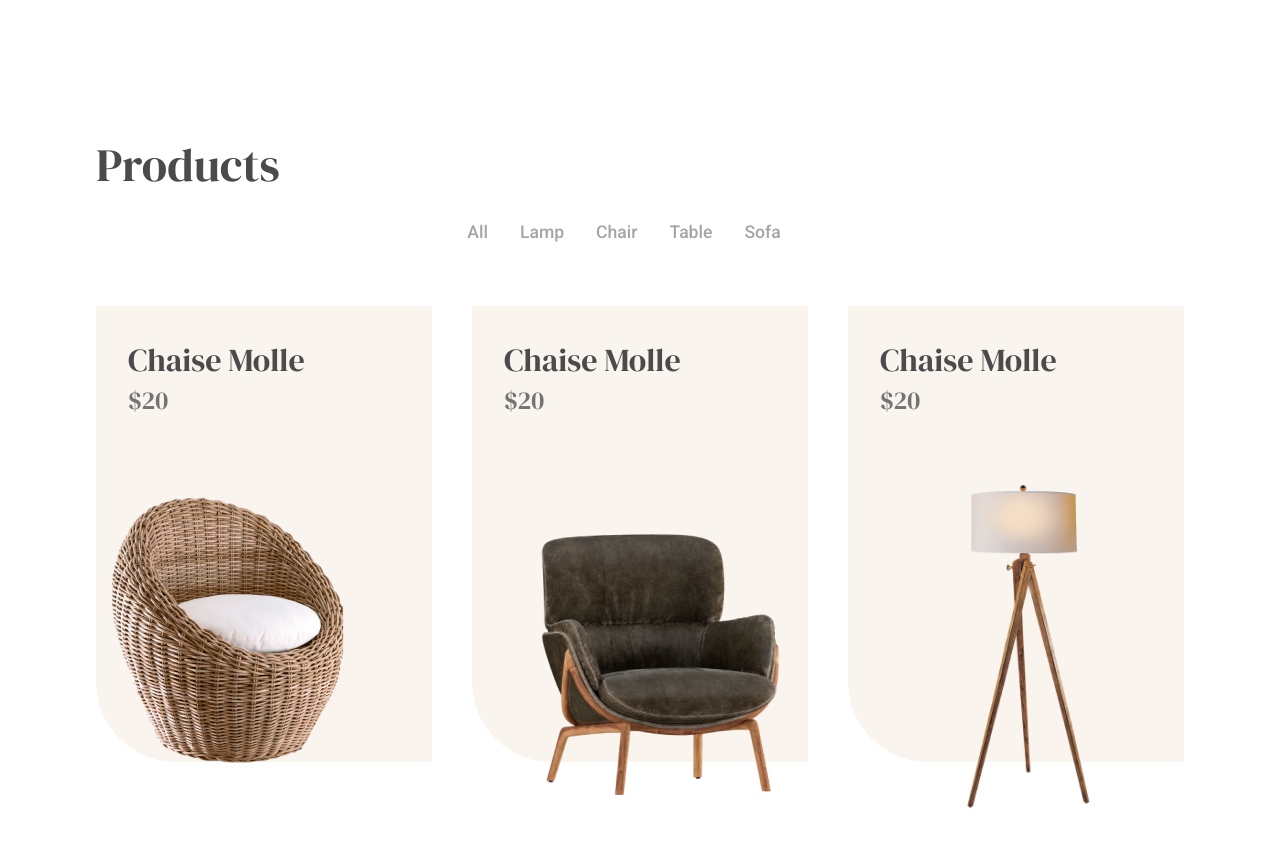
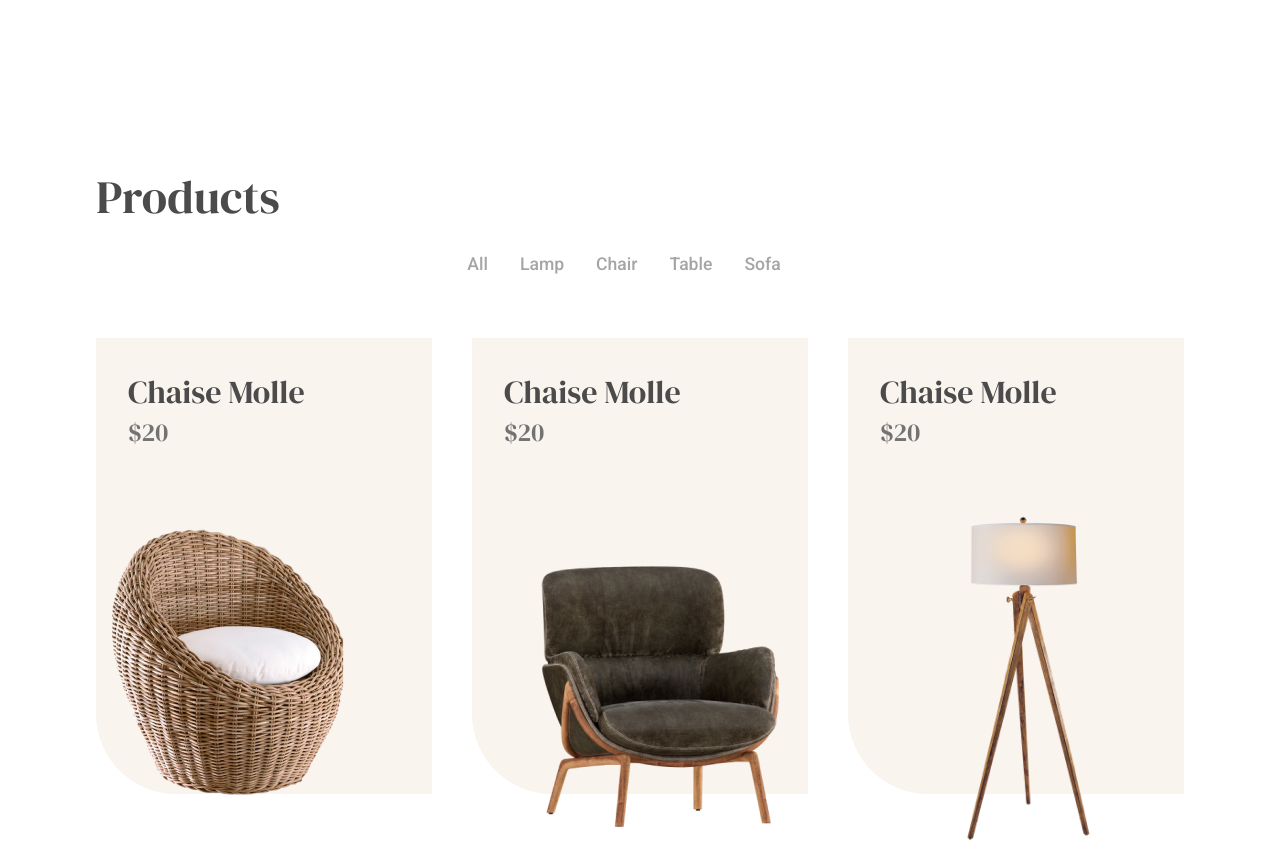
Before and after one commit to GabrielAbubakar/shpx-landing, a React (Create React App) app: page / in a window 1280 px wide. Shown: the part 960-1802 px from the top of the page. Built offline with nearby package versions, Linux system fonts and the light colour scheme.

Commit message:
margin bottom change

```diff
--- a/src/sections/mainSection/mainSection.scss
+++ b/src/sections/mainSection/mainSection.scss
@@ -2,11 +2,10 @@
 @import '../../sass/mixins';
 
 .main-section {
-
+    margin-bottom: 12rem;
 
     .hero_section {
         margin-top: 2rem;
-        margin-bottom: 10rem;
         display: flex;
         justify-content: flex-end;
         position: relative;
--- a/src/sections/products/products.scss
+++ b/src/sections/products/products.scss
@@ -1,5 +1,5 @@
 .products {
-    margin-bottom: 15rem;
+    margin-bottom: 12rem;
 
     h1 {
         font-size: 2.9rem;
```
